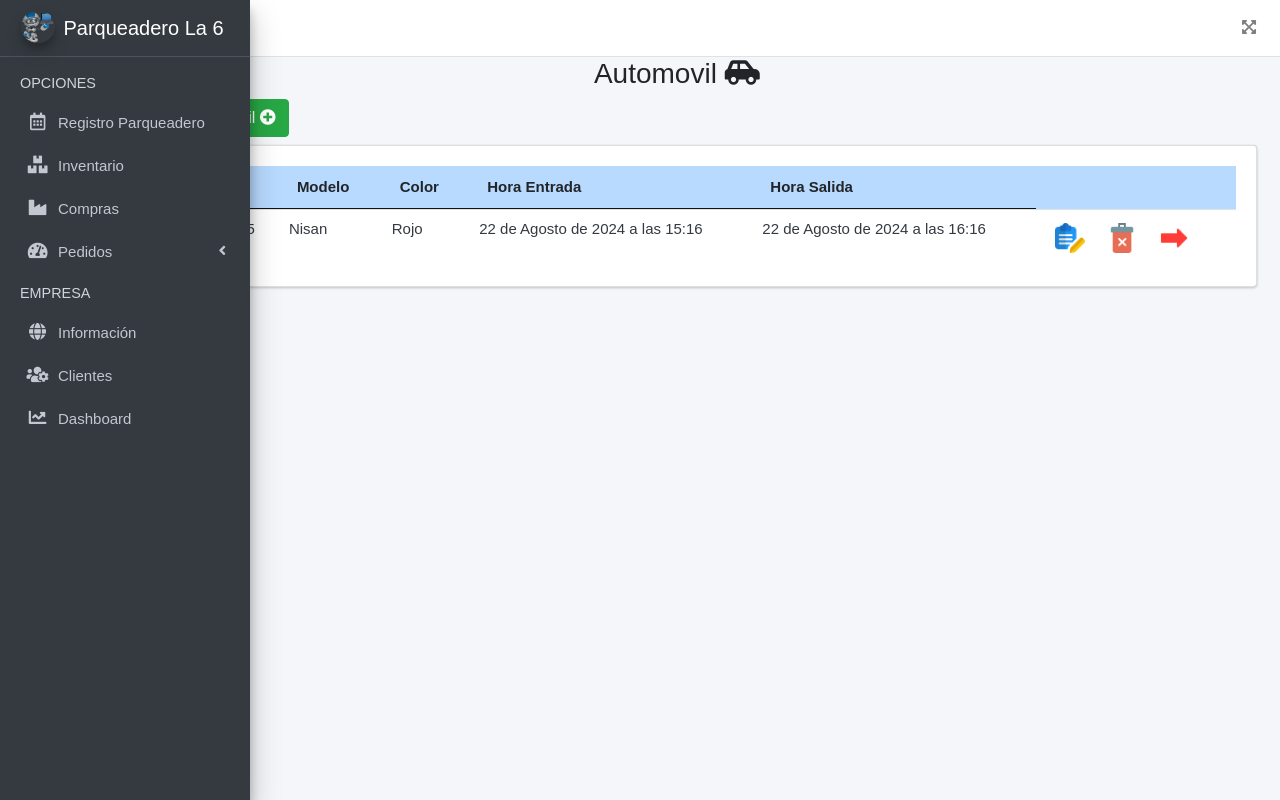
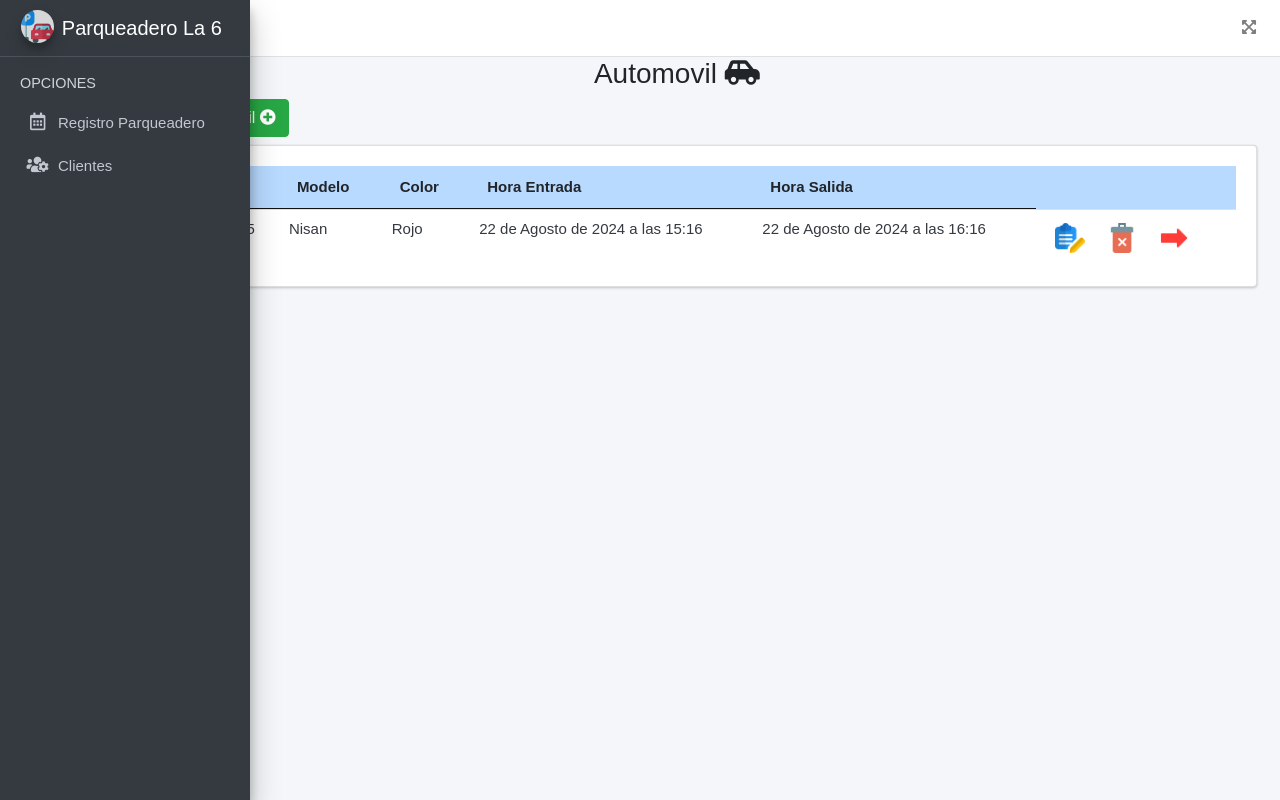
Before and after one commit to RepositoriosUniversidad/Parqueadero, a Django app: page / in a window 1280 px wide. Run offline with Django 5.2, Linux system fonts and the light colour scheme; data comes from the database, SQL or seed files in the repository; both versions use the stored data as it was after the commit; some libraries are stand-ins or nearby versions.

Commit message:
Primera versión

```diff
--- a/AppParqueadero/registroParqueo/forms.py
+++ b/AppParqueadero/registroParqueo/forms.py
@@ -76,12 +76,3 @@ class EditarAutomovilForm(forms.ModelForm):
             'horaEntrada': forms.DateTimeInput(attrs={'type': 'datetime-local'}),
             'horaSalida': forms.DateTimeInput(attrs={'type': 'datetime-local'}),
         }
-
-class imprimirTicketForm(forms.ModelForm):
-    class Meta:
-        fields = ('placa', 'tiempo', 'valor')
-        labels = {
-            'placa': 'Placa: ',
-            'tiempo': 'Tiempo: ',
-            'valor': 'Valor:',
-        }
--- a/AppParqueadero/registroParqueo/templates/base.html
+++ b/AppParqueadero/registroParqueo/templates/base.html
@@ -89,67 +89,9 @@
               </a>
             </li>
             <li class="nav-item">
-              <a href="" class="nav-link">
-                <i class="nav-icon fas fa-boxes"></i>
-                <p>
-                  Inventario
-                </p>
-              </a>
-            </li>
-            <li class="nav-item">
-              <a href="" class="nav-link">
-                <i class="nav-icon fas fa-industry"></i>
-                <p>
-                  Compras
-                </p>
-              </a>
-            </li>
-            <li class="nav-item">
-              <a href="#" class="nav-link">
-                <i class="nav-icon fas fa-tachometer-alt"></i>
-                <p>
-                  Pedidos
-                  <i class="fas fa-angle-left right"></i>
-                </p>
-              </a>
-              <ul class="nav nav-treeview">
-                <li class="nav-item">
-                  <a href="" class="nav-link">
-                    <i class="nav-icon far fa-circle text-info"></i>
-                    <p>Todos</p>
-                  </a>
-                </li>
-                <li class="nav-item">
-                  <a href="" class="nav-link">
-                    <i class="nav-icon far fa-circle text-warning"></i>
-                    <p>Para hoy</p>
-                  </a>
-                </li>
-                <li class="nav-item">
-                  <a href="" class="nav-link">
-                    <i class="nav-icon far fa-circle text-danger"></i>
-                    <p>Atrasados</p>
-                  </a>
-                </li>
-              </ul>
-            </li>
-            <li class="nav-header">EMPRESA</li>
-            <li class="nav-item">
-              <a href="" class="nav-link">
-                <i class=" nav-icon fas fa-globe"></i>
-                <p>Información</p>
-              </a>
-            </li>
-            <li class="nav-item">
               <a href="{%url 'cliente'%}" class="nav-link">
                 <i class="nav-icon fas fa-users-cog"></i>
                 <p>Clientes</p>
-              </a>
-            </li>
-            <li class="nav-item">
-              <a href="" class="nav-link">
-                <i class="nav-icon fas fa-chart-line"></i>
-                <p>Dashboard</p>
               </a>
             </li>
           </ul>
--- a/AppParqueadero/registroParqueo/templates/registroParqueo.html
+++ b/AppParqueadero/registroParqueo/templates/registroParqueo.html
@@ -98,37 +98,7 @@
     </div>
 </div>
 
-<div id="imprimirTicketModal" class="modal">
-    <div class="modal-dialog">
-        <div class="modal-content">
-            <div class="modal-header bg-info">
-                <h5 class="modal-title text-dark">Imprimir Ticket</h5>
-            </div>
-            <div class="modal-body bg-dark text-white">
-                <form method="POST" action="{% url 'imprimirTicket' %}" enctype="multipart/form-data">{% csrf_token %}
-                    {% for field in form_ticket %}
-                    <p> {{field.label}} <br>
-                        {{field|add_class:"form-control"}}</p>
-                    {% for error in field.errors %}
-                    <p class="alarma">{{error}}</p>
-                    {% endfor %}
-                    {% endfor %}
-                    {% for error in form.non_field_errors %}
-                    <p class="alarma">{{error}}</p>
-                    {% endfor %}
-            </div>
-            <div class="modal-footer bg-dark text-white">
-                <button type="button" class="btn btn-danger" data-dismiss="modal">
-                   Volver
-                </button>
-                <button type="submit" class="btn btn-success">
-                    Aceptar
-                </button>
-                </form>
-            </div>
-        </div>
-    </div>
-</div>
+
 <div class="row">
     <div class="col-md-12">
         <h3 class="text-center">Automovil   <i class="fas fa-car-side"></i></h3>
--- a/AppParqueadero/registroParqueo/urls.py
+++ b/AppParqueadero/registroParqueo/urls.py
@@ -10,5 +10,4 @@ urlpatterns = [
     path('add_automovil/', views.add_automovil, name='AddAutomovil'),
     path('edit_automovil/', views.edit_automovil, name='EditAutomovil'),
     path('delete_automovil/', views.delete_automovil, name='DeleteAutomovil'),
-    path('imprimirTicket/', views.imprimir_ticket, name='imprimirTicket'),
 ]
--- a/AppParqueadero/registroParqueo/views.py
+++ b/AppParqueadero/registroParqueo/views.py
@@ -1,6 +1,6 @@
 from django.shortcuts import render, redirect
 from .models import Cliente, Autos
-from .forms import AddClienteForm, EditarClienteForm, AddAutomovilForm, EditarAutomovilForm, imprimirTicketForm
+from .forms import AddClienteForm, EditarClienteForm, AddAutomovilForm, EditarAutomovilForm
 from django.contrib import messages
 
 # Create your views here.
@@ -20,12 +20,11 @@ def clientes(request):
     clientes = Cliente.objects.all()
     form_personal = AddClienteForm()
     form_editar = EditarClienteForm()
-    form_ticket = imprimirTicketForm()
     context = {
         'clientes': clientes,
         'form_personal': form_personal,
         'form_editar': form_editar,
-        'form_ticket': form_ticket
+
     }
     return render(request,'clientes.html',context)
 
@@ -80,7 +79,3 @@ def delete_automovil(request):
         auto = Autos.objects.get(pk=request.POST.get('id_automovil_eliminar'))
         auto.delete()
     return redirect('registroParqueo')
-
-def imprimir_ticket(request):
-    automovil = Autos.objects.get()
-    form = imprimirTicketForm()
```
Also changed, not shown: AppParqueadero/db.sqlite3, AppParqueadero/registroParqueo/static/index/img/logo.png, AppParqueadero/registroParqueo/static/index/img/logo1.png (added).
